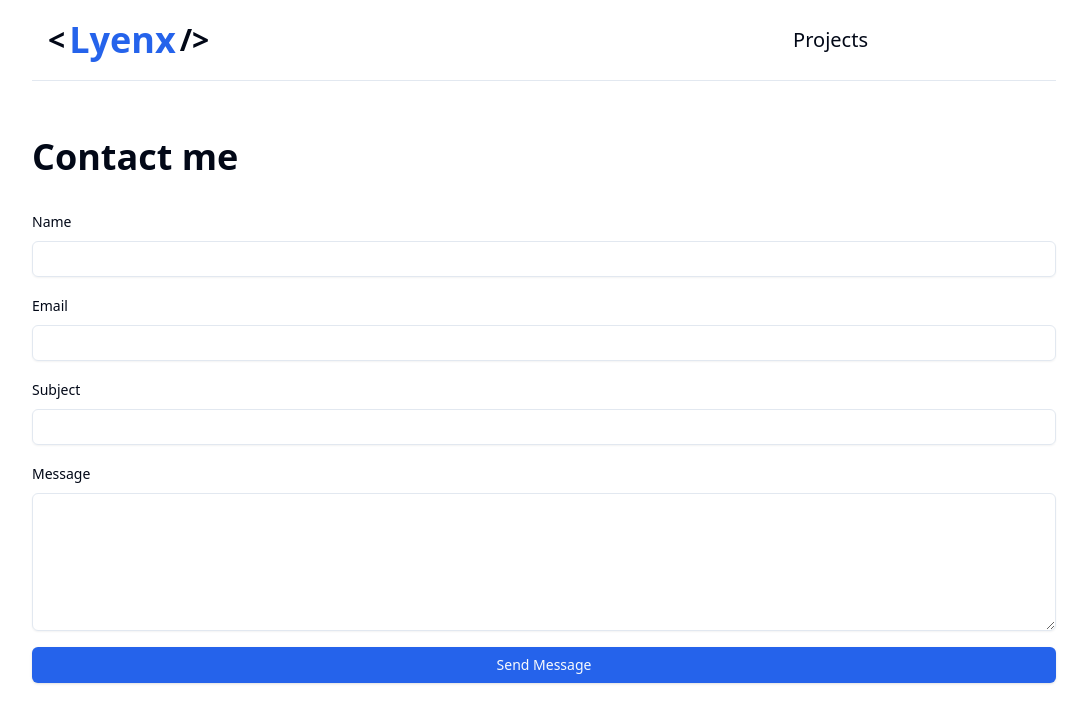
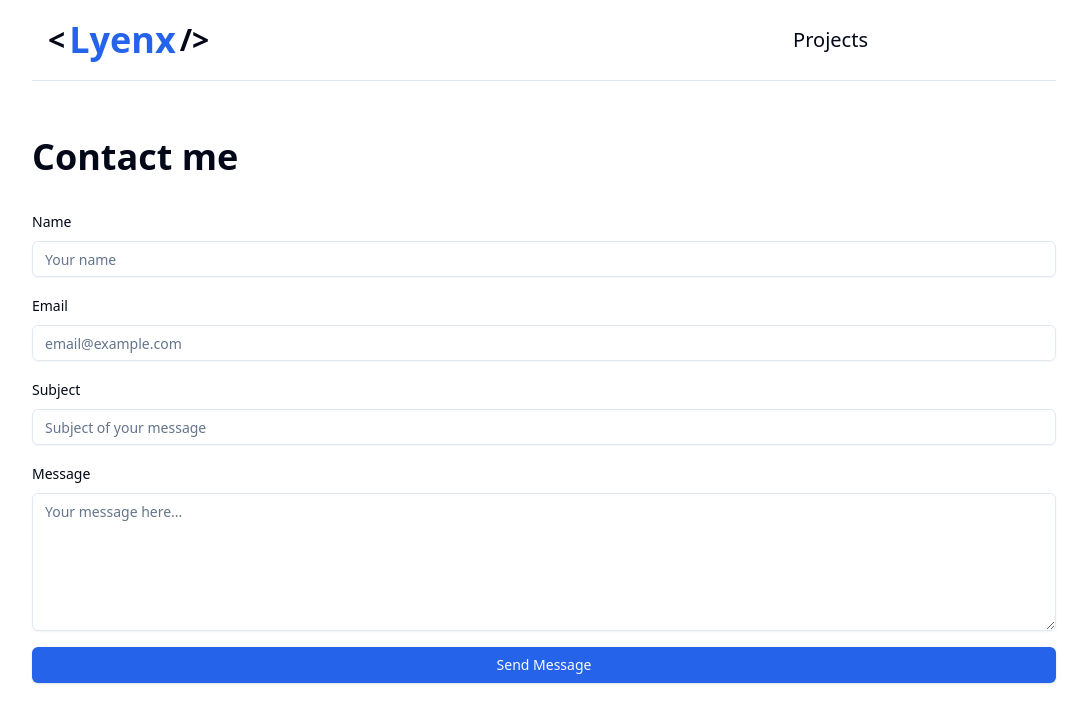
Before and after one commit to ImLyenx/portfolio-next, a Next.js app: page /contact in a window 1280 px wide. Shown: the top 722 px of the page, without its empty margins (96-1183 px from the left). Built offline with nearby package versions, Linux system fonts and the light colour scheme; some icons are missing.

Commit message:
added metadata & contact form is now its own component

```diff
--- a/app/contact/page.tsx
+++ b/app/contact/page.tsx
@@ -1,141 +1,18 @@
-"use client";
+import ContactForm from "@/components/contact-form";
+import { Metadata } from "next";
 
-import { zodResolver } from "@hookform/resolvers/zod";
-import { useForm } from "react-hook-form";
-import * as z from "zod";
-import { useToast } from "@/hooks/use-toast";
-import { Input } from "@/components/ui/input";
-import { Textarea } from "@/components/ui/textarea";
-import { Button } from "@/components/ui/button";
-import {
-  Form,
-  FormControl,
-  FormField,
-  FormItem,
-  FormLabel,
-  FormMessage,
-} from "@/components/ui/form";
-import { submitForm } from "./actions";
-
-const formSchema = z.object({
-  name: z.string().min(2, "Name must be at least 2 characters"),
-  email: z.string().email("Please enter a valid email"),
-  subject: z.string().min(2, "Subject must be at least 2 characters"),
-  message: z.string().min(10, "Message must be at least 10 characters"),
-});
-
-type FormValues = z.infer<typeof formSchema>;
+export const metadata: Metadata = {
+  title: "Contact - Lyenx",
+  description: "Get in touch with me",
+};
 
 export default function ContactPage() {
-  const { toast } = useToast();
-
-  const form = useForm<FormValues>({
-    resolver: zodResolver(formSchema),
-    defaultValues: {
-      name: "",
-      email: "",
-      subject: "",
-      message: "",
-    },
-  });
-
-  async function onSubmit(data: FormValues) {
-    const formData = new FormData();
-    Object.entries(data).forEach(([key, value]) => {
-      formData.append(key, value);
-    });
-
-    const result = await submitForm(formData);
-
-    if (result.success) {
-      toast({
-        title: "Success",
-        description: "Message sent successfully!",
-      });
-      form.reset();
-    } else {
-      toast({
-        variant: "destructive",
-        title: "Error",
-        description: result.error,
-      });
-    }
-  }
-
   return (
     <>
       <div className="mb-8 pt-8">
         <h1 className="text-4xl font-extrabold">Contact me</h1>
       </div>
-
-      <Form {...form}>
-        <form
-          onSubmit={form.handleSubmit(onSubmit)}
-          className="flex flex-col gap-4"
-        >
-          <div className="space-y-4">
-            <FormField
-              control={form.control}
-              name="name"
-              render={({ field }) => (
-                <FormItem>
-                  <FormLabel>Name</FormLabel>
-                  <FormControl>
-                    <Input {...field} />
-                  </FormControl>
-                  <FormMessage />
-                </FormItem>
-              )}
-            />
-
-            <FormField
-              control={form.control}
-              name="email"
-              render={({ field }) => (
-                <FormItem>
-                  <FormLabel>Email</FormLabel>
-                  <FormControl>
-                    <Input type="email" {...field} />
-                  </FormControl>
-                  <FormMessage />
-                </FormItem>
-              )}
-            />
-
-            <FormField
-              control={form.control}
-              name="subject"
-              render={({ field }) => (
-                <FormItem>
-                  <FormLabel>Subject</FormLabel>
-                  <FormControl>
-                    <Input {...field} />
-                  </FormControl>
-                  <FormMessage />
-                </FormItem>
-              )}
-            />
-
-            <FormField
-              control={form.control}
-              name="message"
-              render={({ field }) => (
-                <FormItem>
-                  <FormLabel>Message</FormLabel>
-                  <FormControl>
-                    <Textarea rows={6} {...field} />
-                  </FormControl>
-                  <FormMessage />
-                </FormItem>
-              )}
-            />
-          </div>
-
-          <Button type="submit" disabled={form.formState.isSubmitting}>
-            {form.formState.isSubmitting ? "Sending..." : "Send Message"}
-          </Button>
-        </form>
-      </Form>
+      <ContactForm />
     </>
   );
 }
--- a/app/layout.tsx
+++ b/app/layout.tsx
@@ -16,8 +16,8 @@ const InterFont = Inter({
 });
 
 export const metadata: Metadata = {
-  title: "Create Next App",
-  description: "Generated by create next app",
+  description:
+    "Lyenx's portfolio and blog, made with Next.js and Tailwind CSS.",
 };
 
 export default function RootLayout({
--- /dev/null
+++ b/app/not-found.tsx
@@ -0,0 +1,12 @@
+import Link from "next/link";
+
+export default function NotFound() {
+  return (
+    <main>
+      <h2 className="font-bold text-5xl mt-16 mb-12">404 Page Not Found</h2>
+      <Link href="/" className="text-xl underline underline-offset-2">
+        Back to home page
+      </Link>
+    </main>
+  );
+}
--- a/app/page.tsx
+++ b/app/page.tsx
@@ -8,6 +8,11 @@ import {
   TooltipProvider,
   TooltipTrigger,
 } from "@/components/ui/tooltip";
+import { Metadata } from "next";
+
+export const metadata: Metadata = {
+  title: "Home - Lyenx",
+};
 
 export default function Home() {
   return (
--- a/app/projects/page.tsx
+++ b/app/projects/page.tsx
@@ -10,6 +10,11 @@ import {
   TooltipProvider,
   TooltipTrigger,
 } from "@/components/ui/tooltip";
+import { Metadata } from "next";
+
+export const metadata: Metadata = {
+  title: "Projects - Lyenx",
+};
 
 export default function ProjectsPage() {
   return (
--- /dev/null
+++ b/components/contact-form.tsx
@@ -0,0 +1,135 @@
+"use client";
+
+import { zodResolver } from "@hookform/resolvers/zod";
+import { useForm } from "react-hook-form";
+import { useToast } from "@/hooks/use-toast";
+import { Input } from "@/components/ui/input";
+import { Textarea } from "@/components/ui/textarea";
+import { Button } from "@/components/ui/button";
+import {
+  Form,
+  FormControl,
+  FormField,
+  FormItem,
+  FormLabel,
+  FormMessage,
+} from "@/components/ui/form";
+import { submitForm } from "@/app/contact/actions";
+import { contactFormSchema, type ContactFormValues } from "@/lib/schema";
+
+export default function ContactForm() {
+  const { toast } = useToast();
+  const form = useForm<ContactFormValues>({
+    resolver: zodResolver(contactFormSchema),
+    defaultValues: {
+      name: "",
+      email: "",
+      subject: "",
+      message: "",
+    },
+  });
+
+  async function onSubmit(data: ContactFormValues) {
+    const formData = new FormData();
+    Object.entries(data).forEach(([key, value]) => {
+      formData.append(key, value);
+    });
+
+    const result = await submitForm(formData);
+
+    if (result.success) {
+      toast({
+        title: "Success",
+        description: "Message sent successfully!",
+      });
+      form.reset();
+    } else {
+      toast({
+        variant: "destructive",
+        title: "Error",
+        description: result.error,
+      });
+    }
+  }
+
+  return (
+    <Form {...form}>
+      <form
+        onSubmit={form.handleSubmit(onSubmit)}
+        className="flex flex-col gap-4"
+      >
+        <FormField
+          control={form.control}
+          name="name"
+          render={({ field }) => (
+            <FormItem>
+              <FormLabel>Name</FormLabel>
+              <FormControl>
+                <Input placeholder="Your name" {...field} />
+              </FormControl>
+              <FormMessage />
+            </FormItem>
+          )}
+        />
+
+        <FormField
+          control={form.control}
+          name="email"
+          render={({ field }) => (
+            <FormItem>
+              <FormLabel>Email</FormLabel>
+              <FormControl>
+                <Input
+                  type="email"
+                  placeholder="email@example.com"
+                  {...field}
+                />
+              </FormControl>
+              <FormMessage />
+            </FormItem>
+          )}
+        />
+
+        <FormField
+          control={form.control}
+          name="subject"
+          render={({ field }) => (
+            <FormItem>
+              <FormLabel>Subject</FormLabel>
+              <FormControl>
+                <Input placeholder="Subject of your message" {...field} />
+              </FormControl>
+              <FormMessage />
+            </FormItem>
+          )}
+        />
+
+        <FormField
+          control={form.control}
+          name="message"
+          render={({ field }) => (
+            <FormItem>
+              <FormLabel>Message</FormLabel>
+              <FormControl>
+                <Textarea
+                  rows={6}
+                  placeholder="Your message here..."
+                  {...field}
+                />
+              </FormControl>
+              <FormMessage />
+            </FormItem>
+          )}
+        />
+
+        <Button
+          type="submit"
+          className="w-full"
+          disabled={form.formState.isSubmitting}
+        >
+          {form.formState.isSubmitting ? "Sending..." : "Send Message"}
+        </Button>
+      </form>
+    </Form>
+  );
+}
--- /dev/null
+++ b/lib/schema.ts
@@ -0,0 +1,10 @@
+import * as z from "zod";
+
+export const contactFormSchema = z.object({
+  name: z.string().min(2, "Name must be at least 2 characters"),
+  email: z.string().email("Please enter a valid email"),
+  subject: z.string().min(2, "Subject must be at least 2 characters"),
+  message: z.string().min(10, "Message must be at least 10 characters"),
+});
+
+export type ContactFormValues = z.infer<typeof contactFormSchema>;
```
